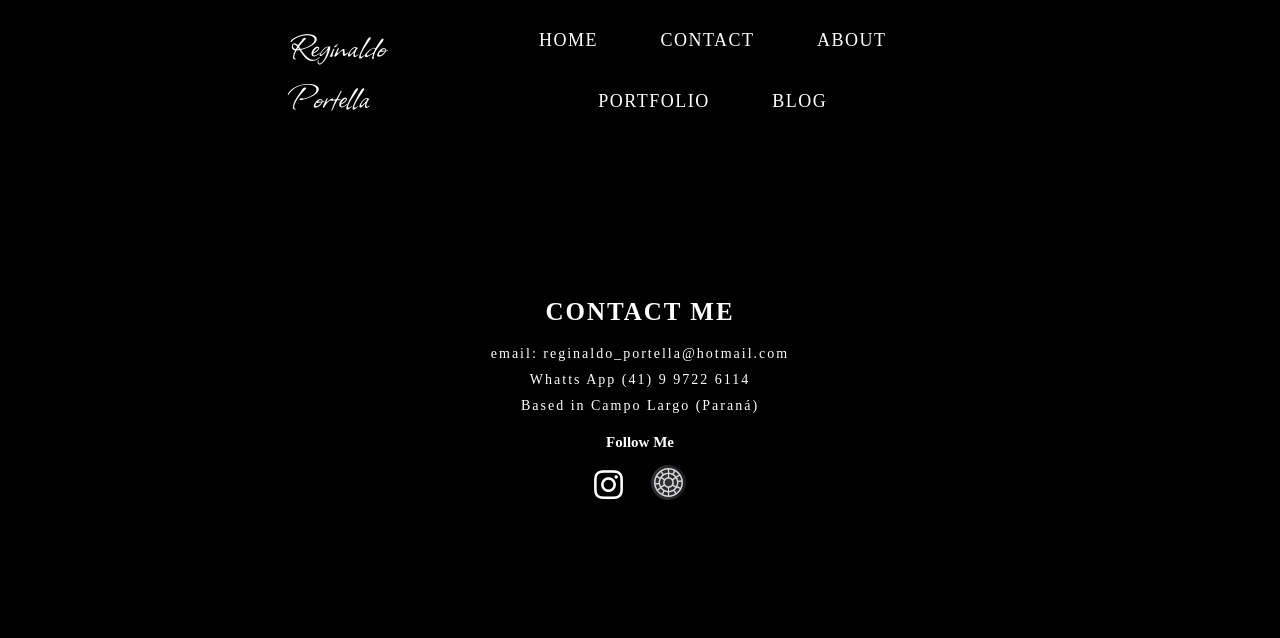
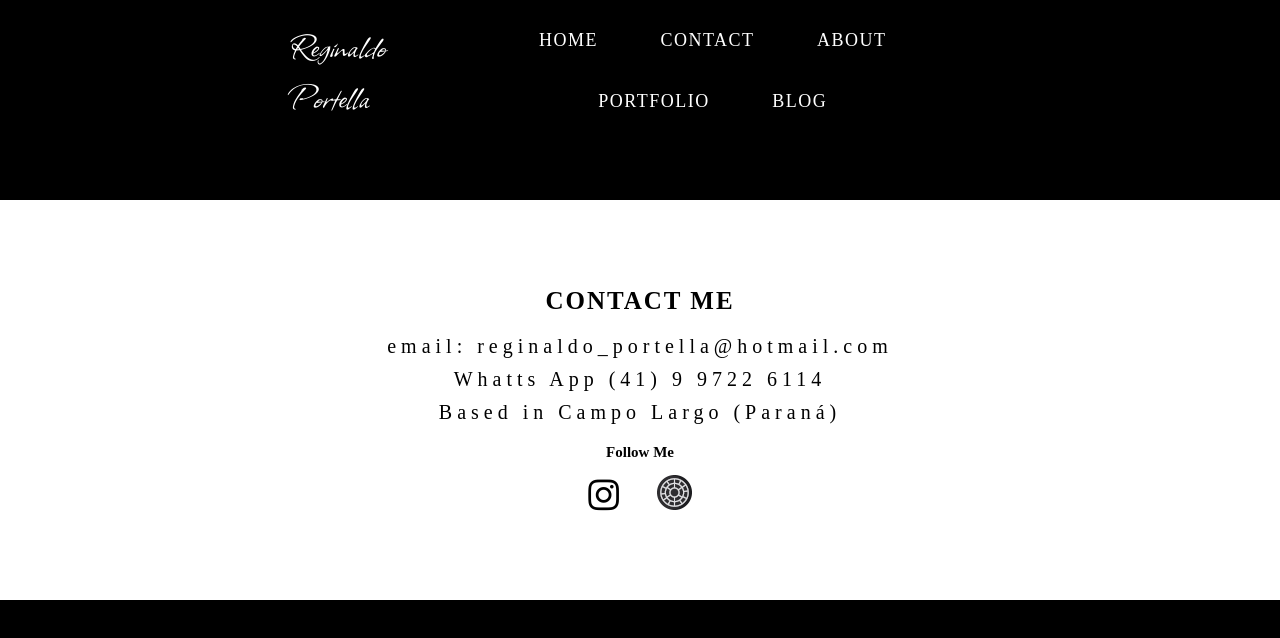
Before and after one commit to octaviolustosa/hero-project, a plain HTML site: page contact.html in a window 1280 px wide. Drawn offline with Linux system fonts and the light colour scheme.

Commit message:
Update style.css

```diff
--- a/style.css
+++ b/style.css
@@ -273,9 +273,6 @@
     }
 }
 
-
-
-
 /* start about */
 .about {
     position: absolute;
@@ -383,13 +380,14 @@
     top: 200px;
     min-height: 50vh;
     width: 100%;
-    background-color: black;
-    color: white;
+    background-color: #ffff;
+    color: #000000;
     flex-direction: column;
     text-align: center;
     padding: 5rem;
 }
 .footer-contact {
+    width: 100vw;
     padding: 20px;
 }
 .footer-contact-heading {
@@ -399,13 +397,13 @@
     margin-bottom: 10px;
 }
 .footer-contact-info {
-    font-size: 1.4rem;
+    font-size: 2rem;
     padding-top: 10px;
-    letter-spacing: .2rem;
+    letter-spacing: .5rem;
 }
 .footer-social-icon a {
-    color: white;
-    font-size: 3.3rem;
+    color: #000000;
+    font-size: 3.5rem;
     margin: .4rem;
     display: inline-block;
 }
@@ -413,8 +411,9 @@
 .footer-social-follow {
     display: flex;
     align-items: center;
+    place-items: center;
     text-align: center;
-    letter-spacing: 2rem;
+    letter-spacing: 3rem;
     padding: 1rem;
 }
 /* end contact section */
@@ -633,4 +632,5 @@
         width: 90%;
         margin: auto;
     }
+
 }
```
